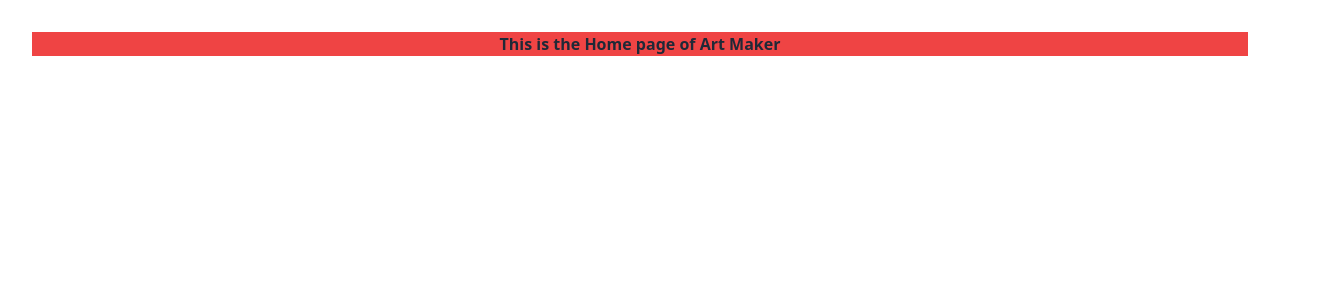
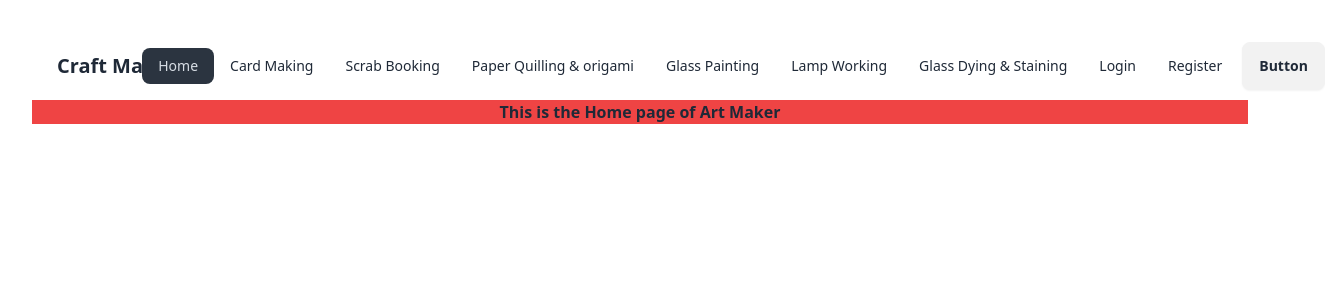
Before and after one commit to Lalonasm/art-maker-client, a React (Vite) app: page / in a window 1280 px wide. Shown: the top 300 px of the page, 1325 px wide, since content can reach past the window. Built offline with nearby package versions, Linux system fonts and the light colour scheme.

Commit message:
navbar added

```diff
--- a/src/components/Home/Home.jsx
+++ b/src/components/Home/Home.jsx
@@ -1,9 +1,13 @@
+import { Outlet } from "react-router-dom";
+import Navbar from "../Shared/Navbar/Navbar";
 
 
 const Home = () => {
     return (
         <div>
-       <h2 className="bg-red-500 font-extrabold">This is the Home page of Art Maker</h2>
+            <Navbar></Navbar>
+            <h2 className="bg-red-500 font-extrabold">This is the Home page of Art Maker</h2>
+            <Outlet></Outlet>
         </div>
     );
 };
--- a/src/components/Navbar/Navbar.jsx
+++ /dev/null
@@ -1,62 +0,0 @@
-
-
-const Navbar = () => {
-    return (
-        <div>
-       <div className="navbar bg-base-100">
-  <div className="navbar-start">
-    <div className="dropdown">
-      <div tabIndex={0} role="button" className="btn btn-ghost lg:hidden">
-        <svg
-          xmlns="http://www.w3.org/2000/svg"
-          className="h-5 w-5"
-          fill="none"
-          viewBox="0 0 24 24"
-          stroke="currentColor">
-          <path
-            strokeLinecap="round"
-            strokeLinejoin="round"
-            strokeWidth="2"
-            d="M4 6h16M4 12h8m-8 6h16" />
-        </svg>
-      </div>
-      <ul
-        tabIndex={0}
-        className="menu menu-sm dropdown-content bg-base-100 rounded-box z-[1] mt-3 w-52 p-2 shadow">
-        <li><a>Item 1</a></li>
-        <li>
-          <a>Parent</a>
-          <ul className="p-2">
-            <li><a>Submenu 1</a></li>
-            <li><a>Submenu 2</a></li>
-          </ul>
-        </li>
-        <li><a>Item 3</a></li>
-      </ul>
-    </div>
-    <a className="btn btn-ghost text-xl">daisyUI</a>
-  </div>
-  <div className="navbar-center hidden lg:flex">
-    <ul className="menu menu-horizontal px-1">
-      <li><a>Item 1</a></li>
-      <li>
-        <details>
-          <summary>Parent</summary>
-          <ul className="p-2">
-            <li><a>Submenu 1</a></li>
-            <li><a>Submenu 2</a></li>
-          </ul>
-        </details>
-      </li>
-      <li><a>Item 3</a></li>
-    </ul>
-  </div>
-  <div className="navbar-end">
-    <a className="btn">Button</a>
-  </div>
-</div>
-        </div>
-    );
-};
-
-export default Navbar;
--- /dev/null
+++ b/src/components/Shared/Navbar/Navbar.jsx
@@ -0,0 +1,66 @@
+import { NavLink } from "react-router-dom";
+
+
+const Navbar = () => {
+
+
+    const navLinks =
+        <>
+            <li className=""><NavLink to="/">Home</NavLink></li>
+            <li className=""><NavLink to="/cardMaking">Card Making</NavLink></li>
+            <li className=""><NavLink to="/scrabBooking">Scrab Booking</NavLink></li>
+            <li className=""><NavLink to="/paperQuilling">Paper Quilling & origami
+            </NavLink></li>
+            <li className=""><NavLink to="/GlassPainting">Glass Painting
+            </NavLink></li>
+            <li className=""><NavLink to="/lampWorking "> Lamp Working  </NavLink></li>
+            <li className=""><NavLink to="/glassDying">Glass Dying & Staining
+            </NavLink></li>
+            <li className=""><NavLink to="/login">Login</NavLink></li>
+            <li className=""><NavLink to="/register">Register</NavLink></li>
+
+        </>
+
+    return (
+
+
+
+
+        <div className="navbar bg-base-100 ">
+            <div className="navbar-start">
+                <div className="dropdown">
+                    <div tabIndex={0} role="button" className="btn btn-ghost lg:hidden">
+                        <svg
+                            xmlns="http://www.w3.org/2000/svg"
+                            className="h-5 w-5"
+                            fill="none"
+                            viewBox="0 0 24 24"
+                            stroke="currentColor">
+                            <path
+                                strokeLinecap="round"
+                                strokeLinejoin="round"
+                                strokeWidth="2"
+                                d="M4 6h16M4 12h8m-8 6h16" />
+                        </svg>
+                    </div>
+                    <ul
+                        tabIndex={0}
+                        className="menu menu-sm dropdown-content bg-base-100 rounded-box z-[1] mt-3 w-52 p-2 shadow">
+                       {navLinks}
+                    </ul>
+                </div>
+                <a className="btn btn-ghost text-xl">Craft Maker</a>
+            </div>
+            <div className="navbar-center hidden lg:flex">
+                <ul className="menu menu-horizontal px-1">
+                  {navLinks}
+                </ul>
+            </div>
+            <div className="navbar-end">
+                <a className="btn">Button</a>
+            </div>
+        </div>
+    );
+};
+
+export default Navbar;
```
Also changed, not shown: src/main.jsx (+7 -0 lines), .eslintrc.cjs, src/components/Shared/Footer/Footer.jsx (renamed from src/components/Footer/Footer.jsx).
